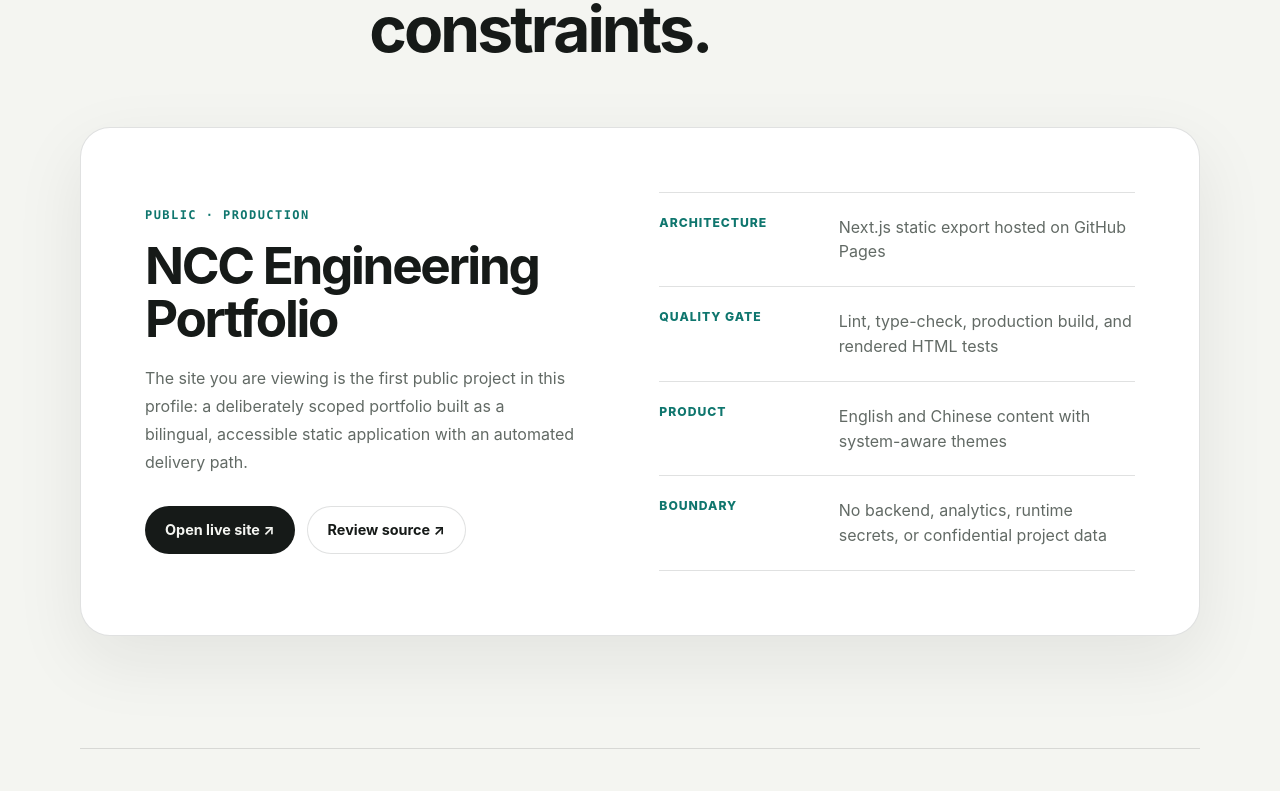
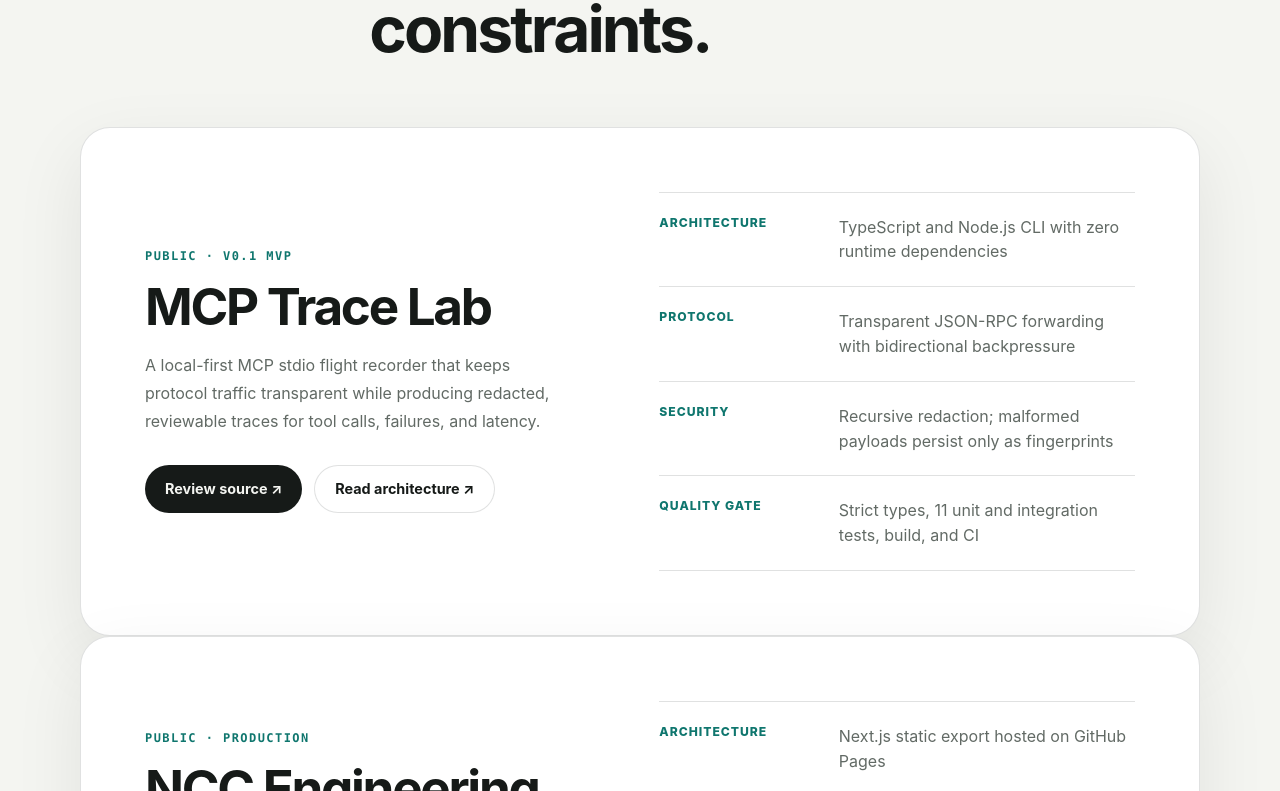
Before and after one commit to TolkmisLK/TolkmisLK.github.io, a Next.js app: page / in a window 1280 px wide. Shown: the part 2729-3520 px from the top of the page. Built offline with nearby package versions, Linux system fonts and the light colour scheme.

Commit message:
feat: add MCP Trace Lab case study

```diff
--- a/app/portfolio.tsx
+++ b/app/portfolio.tsx
@@ -68,17 +68,40 @@
     ],
     workLabel: "Selected work",
     workTitle: "Public proof, presented with its engineering constraints.",
-    projectStatus: "Public · Production",
-    projectName: "NCC Engineering Portfolio",
-    projectDescription:
-      "The site you are viewing is the first public project in this profile: a deliberately scoped portfolio built as a bilingual, accessible static application with an automated delivery path.",
-    projectLive: "Open live site",
-    projectSource: "Review source",
-    projectProof: [
+    projects: [
+      {
+        status: "Public · v0.1 MVP",
+        name: "MCP Trace Lab",
+        description:
+          "A local-first MCP stdio flight recorder that keeps protocol traffic transparent while producing redacted, reviewable traces for tool calls, failures, and latency.",
+        primaryAction: "Review source",
+        primaryHref: "https://github.com/TolkmisLK/mcp-trace-lab",
+        secondaryAction: "Read architecture",
+        secondaryHref:
+          "https://github.com/TolkmisLK/mcp-trace-lab/blob/main/docs/architecture.md",
+        proof: [
+          ["Architecture", "TypeScript and Node.js CLI with zero runtime dependencies"],
+          ["Protocol", "Transparent JSON-RPC forwarding with bidirectional backpressure"],
+          ["Security", "Recursive redaction; malformed payloads persist only as fingerprints"],
+          ["Quality gate", "Strict types, 11 unit and integration tests, build, and CI"],
+        ],
+      },
+      {
+        status: "Public · Production",
+        name: "NCC Engineering Portfolio",
+        description:
+          "The site you are viewing is a deliberately scoped portfolio built as a bilingual, accessible static application with an automated delivery path.",
+        primaryAction: "Open live site",
+        primaryHref: "https://tolkmislk.github.io/",
+        secondaryAction: "Review source",
+        secondaryHref: "https://github.com/TolkmisLK/TolkmisLK.github.io",
+        proof: [
           ["Architecture", "Next.js static export hosted on GitHub Pages"],
           ["Quality gate", "Lint, type-check, production build, and rendered HTML tests"],
           ["Product", "English and Chinese content with system-aware themes"],
           ["Boundary", "No backend, analytics, runtime secrets, or confidential project data"],
+        ],
+      },
     ],
     principlesLabel: "Principles",
     principlesTitle:
@@ -92,7 +115,7 @@
     contactLabel: "Contact",
     contactTitle: "Let’s build software that earns trust.",
     contactCopy:
-      "Public projects will appear here as they become ready. For now, follow the work on GitHub.",
+      "Explore the public work above or follow new engineering progress on GitHub.",
     contactAction: "Open GitHub profile",
     footer: "Built with deliberate scope and no invented project claims.",
     localeLabel: "切换为中文",
@@ -152,17 +175,40 @@
     ],
     workLabel: "公开作品",
     workTitle: "用可验证成果展示工程能力与约束。",
-    projectStatus: "公开 · 已上线",
-    projectName: "NCC 工程师主页",
-    projectDescription:
-      "你正在浏览的网站是这份公开技术履历的第一个项目：一个保持范围克制、支持中英双语和无障碍访问，并具备自动化交付流程的静态应用。",
-    projectLive: "访问线上页面",
-    projectSource: "审查源代码",
-    projectProof: [
+    projects: [
+      {
+        status: "公开 · v0.1 MVP",
+        name: "MCP Trace Lab",
+        description:
+          "本地优先的 MCP stdio 飞行记录器：保持协议流量透明转发，同时为工具调用、失败和耗时生成脱敏、可审查的追踪记录。",
+        primaryAction: "审查源代码",
+        primaryHref: "https://github.com/TolkmisLK/mcp-trace-lab",
+        secondaryAction: "阅读架构文档",
+        secondaryHref:
+          "https://github.com/TolkmisLK/mcp-trace-lab/blob/main/docs/architecture.md",
+        proof: [
+          ["架构", "TypeScript 与 Node.js CLI，无运行时依赖"],
+          ["协议", "透明 JSON-RPC 转发，并处理双向背压"],
+          ["安全", "递归脱敏；畸形载荷只持久化指纹"],
+          ["质量门禁", "严格类型、11 项单元与集成测试、构建和 CI"],
+        ],
+      },
+      {
+        status: "公开 · 已上线",
+        name: "NCC 工程师主页",
+        description:
+          "你正在浏览的网站是一项保持范围克制、支持中英双语和无障碍访问，并具备自动化交付流程的静态应用。",
+        primaryAction: "访问线上页面",
+        primaryHref: "https://tolkmislk.github.io/",
+        secondaryAction: "审查源代码",
+        secondaryHref: "https://github.com/TolkmisLK/TolkmisLK.github.io",
+        proof: [
           ["架构", "使用 Next.js 静态导出并托管于 GitHub Pages"],
           ["质量门禁", "代码检查、类型检查、生产构建和渲染结果测试"],
           ["产品体验", "中英文内容与跟随系统的深浅主题"],
           ["系统边界", "不包含后端、分析服务、运行时密钥或保密项目数据"],
+        ],
+      },
     ],
     principlesLabel: "工程原则",
     principlesTitle: "工程质量体现在判断中，而不是组件和工具的数量。",
@@ -175,7 +221,7 @@
     contactLabel: "联系",
     contactTitle: "一起构建值得信任的软件。",
     contactCopy:
-      "公开项目准备完成后会在这里展示。目前可以先通过 GitHub 关注我的工作。",
+      "可以查看上方公开作品，或通过 GitHub 关注后续工程进展。",
     contactAction: "打开 GitHub 主页",
     footer: "保持克制，不使用虚构项目包装技术履历。",
     localeLabel: "Switch to English",
@@ -370,32 +416,34 @@
             <p className="section-label">{content.workLabel}</p>
             <h2 id="work-title">{content.workTitle}</h2>
           </div>
-          <article className="work-card">
+          <div className="work-list">
+            {content.projects.map((project) => (
+              <article className="work-card" key={project.name}>
                 <div className="work-summary">
-              <p className="work-kicker">{content.projectStatus}</p>
-              <h3>{content.projectName}</h3>
-              <p>{content.projectDescription}</p>
+                  <p className="work-kicker">{project.status}</p>
+                  <h3>{project.name}</h3>
+                  <p>{project.description}</p>
                   <div className="work-actions">
                     <a
                       className="primary-link"
-                  href="https://tolkmislk.github.io/"
+                      href={project.primaryHref}
                       target="_blank"
                       rel="noreferrer"
                     >
-                  {content.projectLive} ↗
+                      {project.primaryAction} ↗
                     </a>
                     <a
                       className="secondary-link"
-                  href="https://github.com/TolkmisLK/TolkmisLK.github.io"
+                      href={project.secondaryHref}
                       target="_blank"
                       rel="noreferrer"
                     >
-                  {content.projectSource} ↗
+                      {project.secondaryAction} ↗
                     </a>
                   </div>
                 </div>
                 <dl className="work-proof">
-              {content.projectProof.map(([label, value]) => (
+                  {project.proof.map(([label, value]) => (
                     <div key={label}>
                       <dt>{label}</dt>
                       <dd>{value}</dd>
@@ -403,6 +451,8 @@
                   ))}
                 </dl>
               </article>
+            ))}
+          </div>
         </section>
 
         <section
```
Lines whose indentation alone changed are shown as unchanged.
